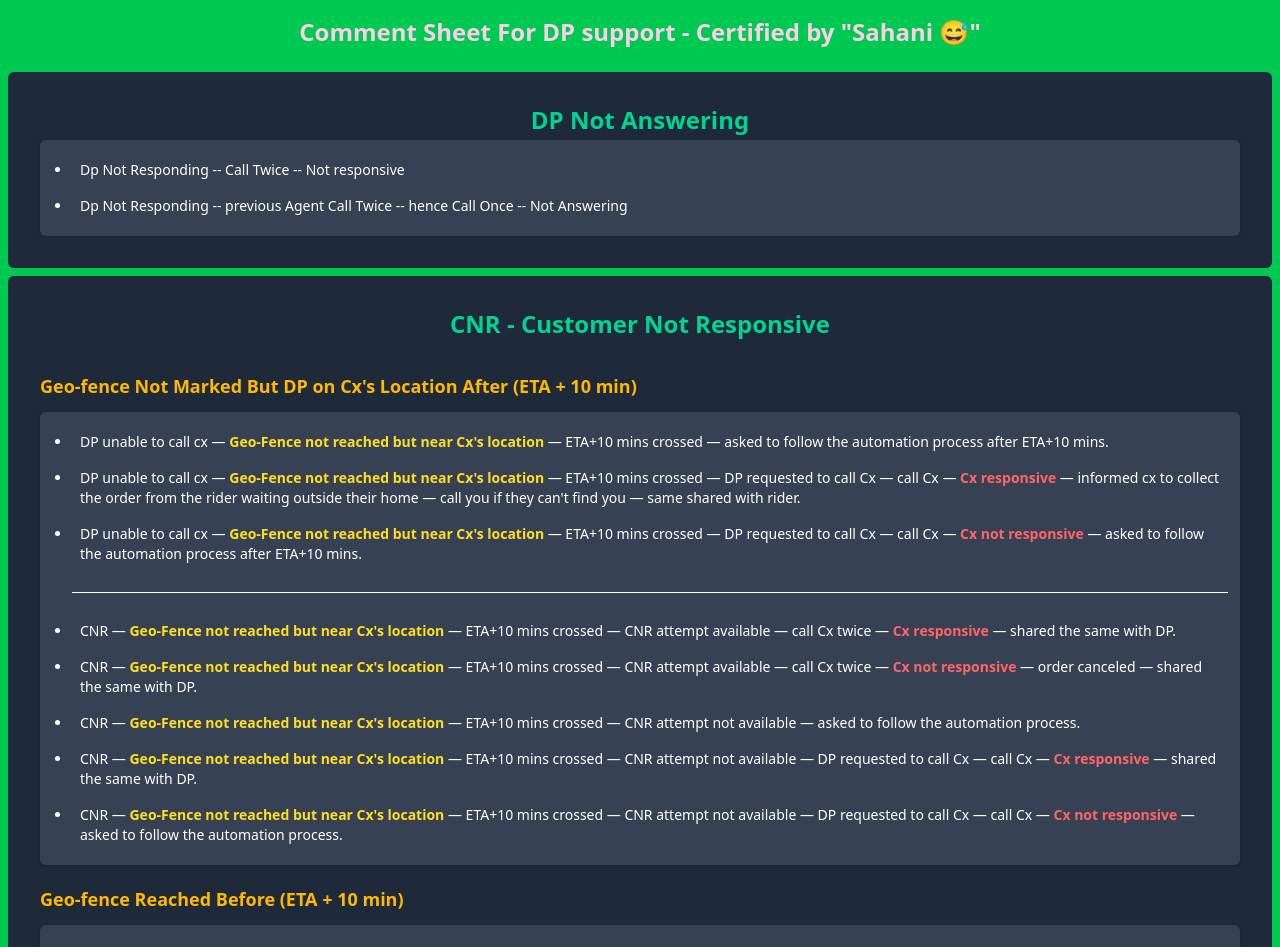
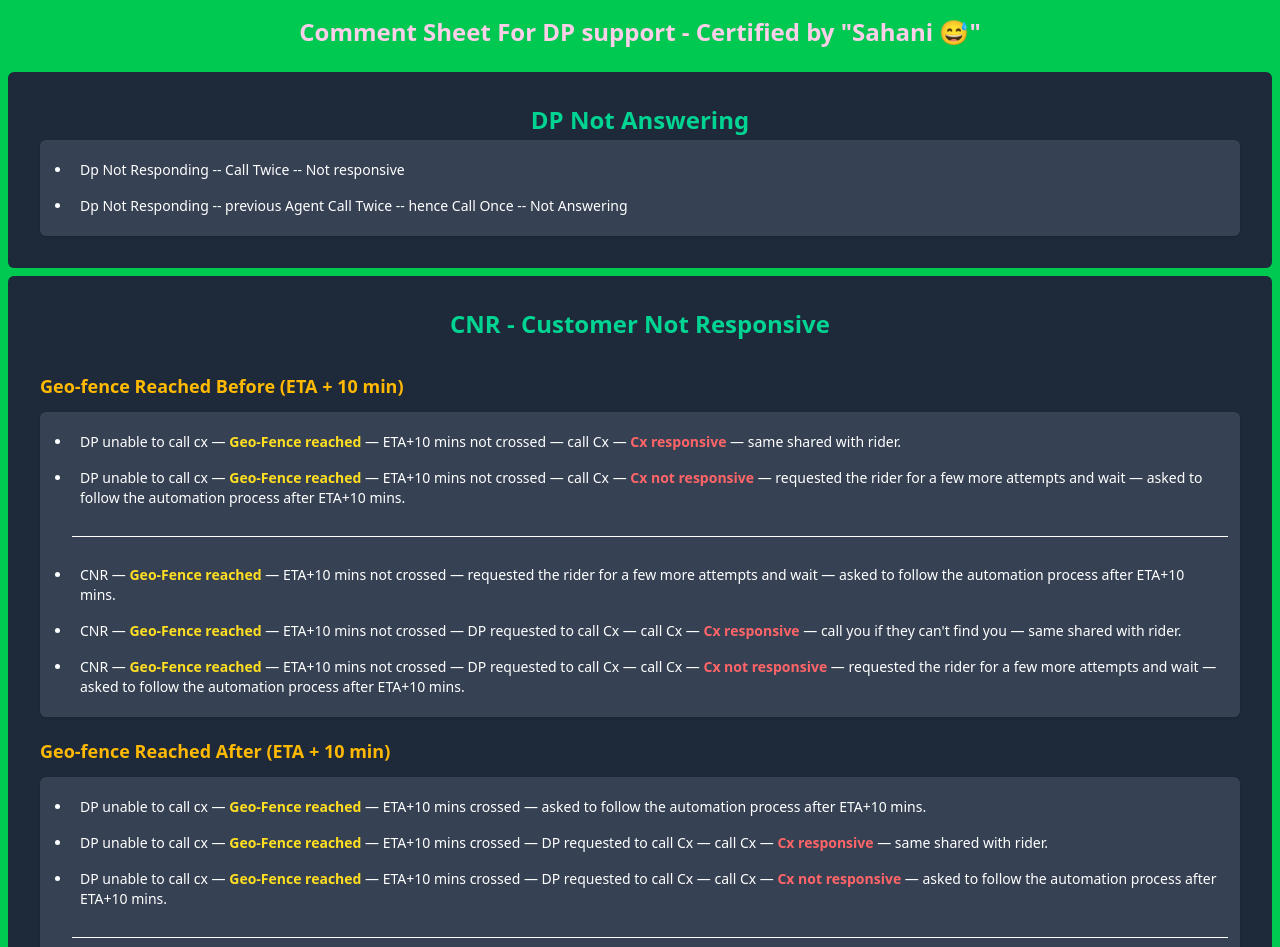
Before and after one commit to Code-with-Sahani/Blinket-DP, a React (Vite) app: page / in a window 1280 px wide. Shown: the top 947 px of the page. Built offline with nearby package versions, Linux system fonts and the light colour scheme.

Commit message:
Update CNR.jsx

```diff
--- a/src/Components/CNR.jsx
+++ b/src/Components/CNR.jsx
@@ -6,43 +6,6 @@ const CNR = () => {
 
             {/* Main Heading */}
             <h2 className="text-center text-2xl font-semibold text-emerald-400 mb-8">CNR - Customer Not Responsive</h2>
-
-            {/* Initial Case - Geo-Fence Not Reached */}
-
-            {/* Geo-Fence Not Marked But DP on Location After ETA + 10 min */}
-            <h3 className="text-lg font-semibold text-amber-400 mt-5 mb-3">Geo-fence Not Marked But DP on Cx's Location After (ETA + 10 min)</h3>
-            <div className="space-y-4">
-                <div className="p-3 bg-gray-700 rounded-md shadow">
-                    <ul className="list-disc pl-5">
-                    <li className="p-2">
-                            DP unable to call cx — <strong className="text-yellow-300 font-semibold">Geo-Fence not reached but near Cx's location</strong> — ETA+10 mins crossed — asked to follow the automation process after ETA+10 mins.
-                        </li>
-                        <li className="p-2">
-                            DP unable to call cx — <strong className="text-yellow-300 font-semibold">Geo-Fence not reached but near Cx's location</strong> — ETA+10 mins crossed — DP requested to call Cx — call Cx — <strong className='text-red-400 font-semibold'>Cx responsive</strong>  — informed cx to collect the order from the rider waiting outside their home — call you if they can't find you — same shared with rider.
-                        </li>
-                        <li className="p-2">
-                            DP unable to call cx — <strong className="text-yellow-300 font-semibold">Geo-Fence not reached but near Cx's location</strong> — ETA+10 mins crossed — DP requested to call Cx — call Cx — <strong className='text-red-400 font-semibold'>Cx not responsive</strong>  — asked to follow the automation process after ETA+10 mins.
-                        </li>
-                        <hr className='mb-5 mt-5' />
-                        <li className="p-2">
-                            CNR — <strong className="text-yellow-300 font-semibold">Geo-Fence not reached but near Cx's location</strong> — ETA+10 mins crossed — CNR attempt available — call Cx twice — <strong className='text-red-400 font-semibold'>Cx responsive</strong> — shared the same with DP.
-                        </li>
-                        <li className="p-2">
-                            CNR — <strong className="text-yellow-300 font-semibold">Geo-Fence not reached but near Cx's location</strong> — ETA+10 mins crossed — CNR attempt available — call Cx twice — <strong className='text-red-400 font-semibold'>Cx not responsive</strong> — order canceled — shared the same with DP.
-                        </li>
-                        <li className="p-2">
-                            CNR — <strong className="text-yellow-300 font-semibold">Geo-Fence not reached but near Cx's location</strong> — ETA+10 mins crossed — CNR attempt not available — asked to follow the automation process.
-                        </li>
-                        <li className="p-2">
-                            CNR — <strong className="text-yellow-300 font-semibold">Geo-Fence not reached but near Cx's location</strong> — ETA+10 mins crossed — CNR attempt not available — DP requested to call Cx — call Cx — <strong className='text-red-400 font-semibold'>Cx responsive</strong> — shared the same with DP.
-                        </li>
-                        <li className="p-2">
-                            CNR — <strong className="text-yellow-300 font-semibold">Geo-Fence not reached but near Cx's location</strong> — ETA+10 mins crossed — CNR attempt not available — DP requested to call Cx — call Cx — <strong className='text-red-400 font-semibold'>Cx not responsive</strong> — asked to follow the automation process.
-                        </li>
-                    </ul>
-                </div>
-            </div>
-
             {/* Geo-Fence Reached Before ETA + 10 min */}
             <h3 className="text-lg font-semibold text-amber-400 mt-5 mb-3">Geo-fence Reached Before (ETA + 10 min)</h3>
             <div className="space-y-4">
```
